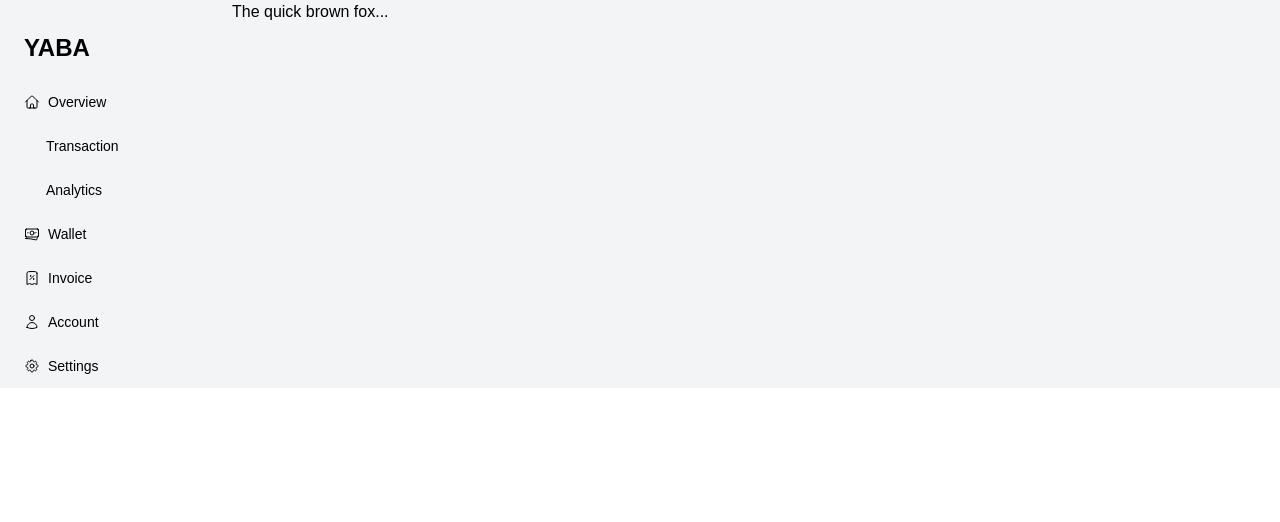
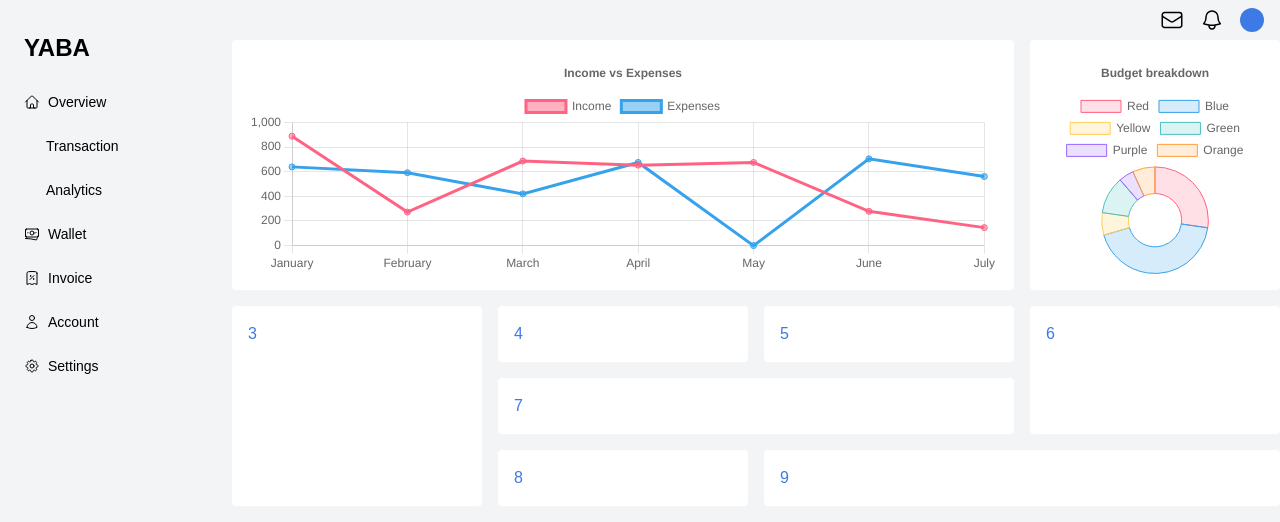
Before and after one commit to superbahbi/YABA, a React (Create React App) app in the folder web/: page / in a window 1280 px wide. Shown: the top 522 px of the page. Built offline with nearby package versions, Linux system fonts and the light colour scheme; some icons are missing.

Commit message:
added react chartjs library
overview component with line graph and doughnut chart
added header with mail notification and avatar design
added overflow -y scroll to the body css
made navbar sticky

```diff
--- a/web/package.json
+++ b/web/package.json
@@ -12,7 +12,9 @@
     "@types/node": "^16.11.53",
     "@types/react": "^18.0.17",
     "@types/react-dom": "^18.0.6",
+    "chart.js": "^3.9.1",
     "react": "^18.2.0",
+    "react-chartjs-2": "^4.3.1",
     "react-dom": "^18.2.0",
     "react-router-dom": "^6.3.0",
     "react-scripts": "5.0.1",
@@ -44,6 +46,7 @@
     ]
   },
   "devDependencies": {
+    "@faker-js/faker": "^7.4.0",
     "autoprefixer": "^10.4.8",
     "postcss": "^8.4.16",
     "tailwindcss": "^3.1.8"
--- /dev/null
+++ b/web/src/components/Header.tsx
@@ -0,0 +1,25 @@
+import React from "react";
+import { HeaderProps } from "../types/interface";
+import { ReactComponent as IconMail } from "../assets/icons/mail.svg";
+import { ReactComponent as IconNotification } from "../assets/icons/notification.svg";
+
+const Header: React.FC<HeaderProps> = ({}) => {
+  return (
+    <>
+      <div className="flex flex-row justify-end">
+        <div className="flex flex-row ">
+          <div className="flex justify-center items-center p-2">
+            <IconMail />
+          </div>
+          <div className="flex justify-center items-center p-2">
+            <IconNotification />
+          </div>
+          <div className="flex justify-center items-center p-2 mr-2">
+            <div className="bg-blue h-6 w-6 rounded-full"></div>
+          </div>
+        </div>
+      </div>
+    </>
+  );
+};
+export default Header;
--- a/web/src/components/Table.tsx
+++ b/web/src/components/Table.tsx
@@ -5,7 +5,7 @@ import Pagination from "./Pagination";
 const Table: React.FC<TableProps> = ({ title, headers, data, limit }) => {
   return (
     <div className="flex">
-      <div className="flex flex-col border my-4 p-4 bg-white rounded-lg">
+      <div className="flex flex-col p-4 bg-white rounded-lg">
         <h1 className="text-2xl text-sky-500">{title}</h1>
         <div className="overflow-x-auto">
           <div className="inline-block min-w-full">
--- a/web/src/index.css
+++ b/web/src/index.css
@@ -2,3 +2,7 @@
 @tailwind components;
 @tailwind utilities;
 @import url('https://fonts.googleapis.com/css2?family=Sora:wght@100;200;300;400;500;600;700;800&display=swap');
+
+body {
+    overflow-y: scroll;
+}
--- a/web/src/layouts/Main.tsx
+++ b/web/src/layouts/Main.tsx
@@ -1,15 +1,21 @@
 import React from "react";
+import Header from "../components/Header";
 import Navbar from "../components/Navbar";
 import { MainProps } from "../types/interface";
 
 const Main: React.FC<MainProps> = ({ children }) => {
   return (
     <>
-      <div className="flex flex-row bg-gray-100">
-        <div>
+      <div className="flex flex-row w-full min-h-screen bg-gray-100">
+        <div className="sticky top-0 h-screen">
           <Navbar />
         </div>
-        <div>{children}</div>
+        <div className="flex flex-col w-full">
+          <div>
+            <Header />
+          </div>
+          <div>{children}</div>
+        </div>
       </div>
     </>
   );
--- a/web/src/types/interface.ts
+++ b/web/src/types/interface.ts
@@ -28,3 +28,5 @@ export interface TableProps {
   limit?: number;
 }
 export interface PaginationProps {}
+export interface HeaderProps {}
+export interface NavbarProps {}
--- a/web/src/views/Overview.tsx
+++ b/web/src/views/Overview.tsx
@@ -1,12 +1,122 @@
 import React from "react";
 import Main from "../layouts/Main";
 import { OverviewProps } from "../types/interface";
+import {
+  Chart as ChartJS,
+  ArcElement,
+  Tooltip,
+  Legend,
+  CategoryScale,
+  LinearScale,
+  PointElement,
+  LineElement,
+  Title,
+} from "chart.js";
+import { Doughnut, Line } from "react-chartjs-2";
+import { faker } from "@faker-js/faker";
 
+ChartJS.register(
+  CategoryScale,
+  LinearScale,
+  PointElement,
+  LineElement,
+  ArcElement,
+  Title,
+  Tooltip,
+  Legend
+);
+export const options = {
+  responsive: true,
+  maintainAspectRatio: false,
+  plugins: {
+    legend: {
+      position: "top" as const,
+    },
+    title: {
+      display: true,
+      text: "Income vs Expenses",
+    },
+  },
+};
+export const doughtnutOptions = {
+  responsive: true,
+  plugins: {
+    legend: {
+      position: "top" as const,
+    },
+    title: {
+      display: true,
+      text: "Budget breakdown",
+    },
+  },
+};
+const labels = ["January", "February", "March", "April", "May", "June", "July"];
+
+export const lineData = {
+  labels,
+  datasets: [
+    {
+      label: "Income",
+      data: labels.map(() => faker.datatype.number({ min: 0, max: 1000 })),
+      borderColor: "rgb(255, 99, 132)",
+      backgroundColor: "rgba(255, 99, 132, 0.5)",
+    },
+    {
+      label: "Expenses",
+      data: labels.map(() => faker.datatype.number({ min: 0, max: 1000 })),
+      borderColor: "rgb(53, 162, 235)",
+      backgroundColor: "rgba(53, 162, 235, 0.5)",
+    },
+  ],
+};
+
+export const doughnutData = {
+  labels: ["Red", "Blue", "Yellow", "Green", "Purple", "Orange"],
+  datasets: [
+    {
+      label: "# of Votes",
+      data: [12, 19, 3, 5, 2, 3],
+      backgroundColor: [
+        "rgba(255, 99, 132, 0.2)",
+        "rgba(54, 162, 235, 0.2)",
+        "rgba(255, 206, 86, 0.2)",
+        "rgba(75, 192, 192, 0.2)",
+        "rgba(153, 102, 255, 0.2)",
+        "rgba(255, 159, 64, 0.2)",
+      ],
+      borderColor: [
+        "rgba(255, 99, 132, 1)",
+        "rgba(54, 162, 235, 1)",
+        "rgba(255, 206, 86, 1)",
+        "rgba(75, 192, 192, 1)",
+        "rgba(153, 102, 255, 1)",
+        "rgba(255, 159, 64, 1)",
+      ],
+      borderWidth: 1,
+    },
+  ],
+};
 const Overview: React.FC<OverviewProps> = ({}) => {
   return (
     <>
       <Main>
-        <p>The quick brown fox...</p>
+        <div className="text-blue  w-full flex">
+          <div className="grid grid-cols-4 gap-4 w-full">
+            <div className="col-span-3 bg-white p-4 rounded">
+              <Line options={options} data={lineData} />
+            </div>
+            <div className="col-span-1 bg-white p-4 rounded">
+              <Doughnut options={doughtnutOptions} data={doughnutData} />
+            </div>
+            <div className="row-span-3 bg-white p-4 rounded">3</div>
+            <div className="col-span-1 bg-white p-4 rounded">4</div>
+            <div className="col-span-1 bg-white p-4 rounded">5</div>
+            <div className="row-span-2 bg-white p-4 rounded">6</div>
+            <div className="col-span-2 bg-white p-4 rounded">7</div>
+            <div className="col-span-1 bg-white p-4 rounded">8</div>
+            <div className="col-span-2 bg-white p-4 rounded">9</div>
+          </div>
+        </div>
       </Main>
     </>
   );
```
Also changed, not shown: 1 other file (tests, documents, lock files or other folders).
